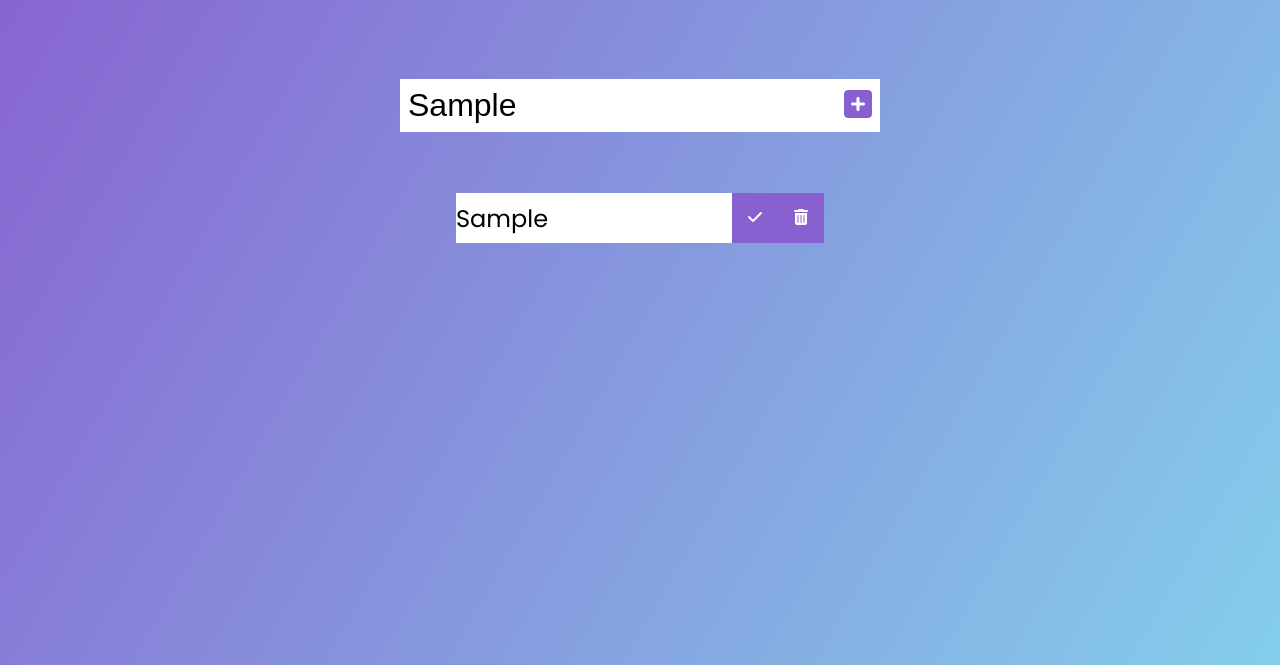
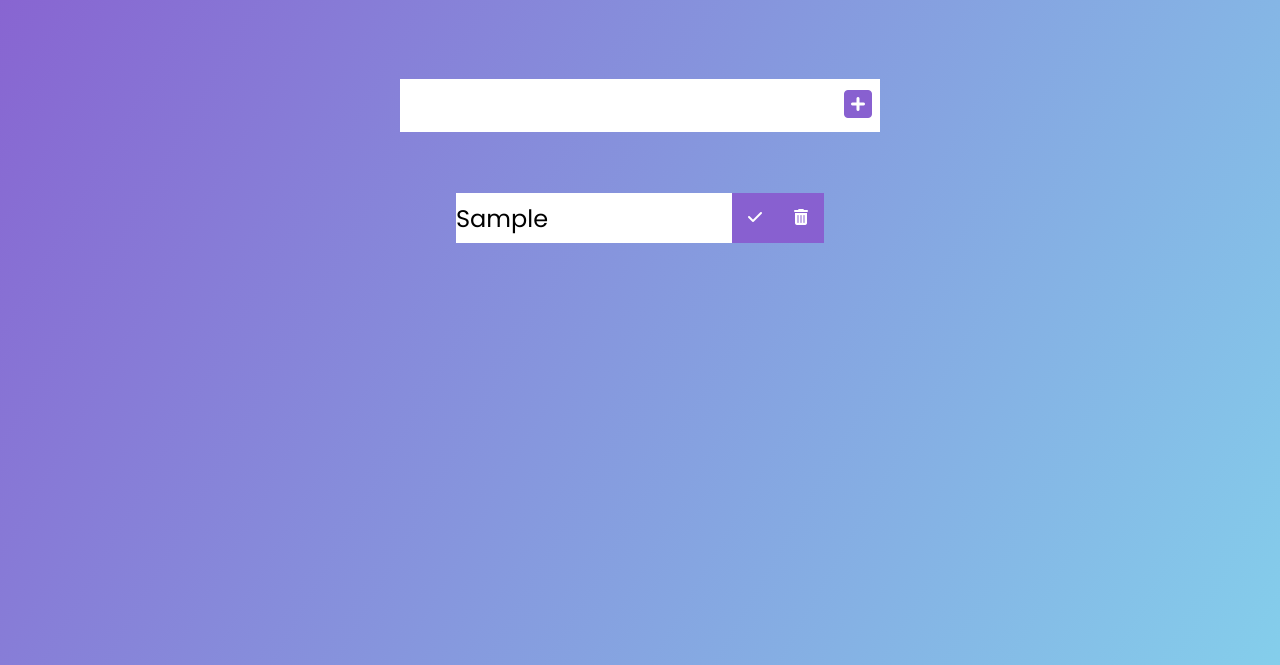
Before and after one commit to calyston/to-do-list, a plain HTML site: page index.html in a window 1280 px wide. Both pictures are taken after typing "Sample" into the empty fields and a click on the button 858 px from the left and 240 px from the top of the page. Shown: the part 135-800 px from the top of the page. Drawn offline with Linux system fonts and the light colour scheme.

Commit message:
feat: to do input value clears after being added to list

```diff
--- a/app.js
+++ b/app.js
@@ -34,4 +34,7 @@ function addTodo(event) {
 
   //Append To Do Div to To Do List
   todoList.appendChild(todoDiv);
+
+  //Clear To Do Input Value
+  todoInput.value = "";
 }
--- a/style.css
+++ b/style.css
@@ -86,11 +86,6 @@ header, form {
   cursor: pointer;
 }
 
-/* .complete-button {
-  margin-right: 0.5rem;
-} */
-
-
 .complete-button:hover, .delete-button:hover {
   background: #84CEEB;
   color: white;
```
